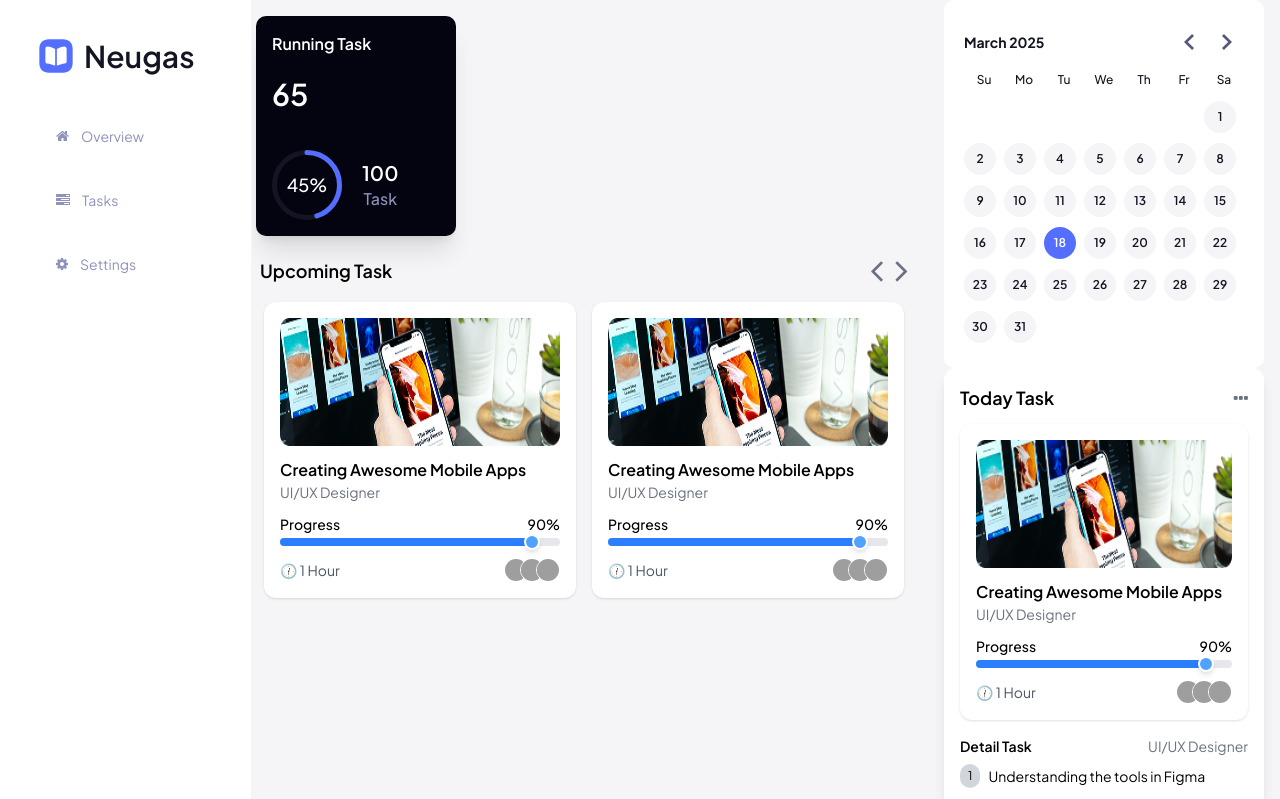
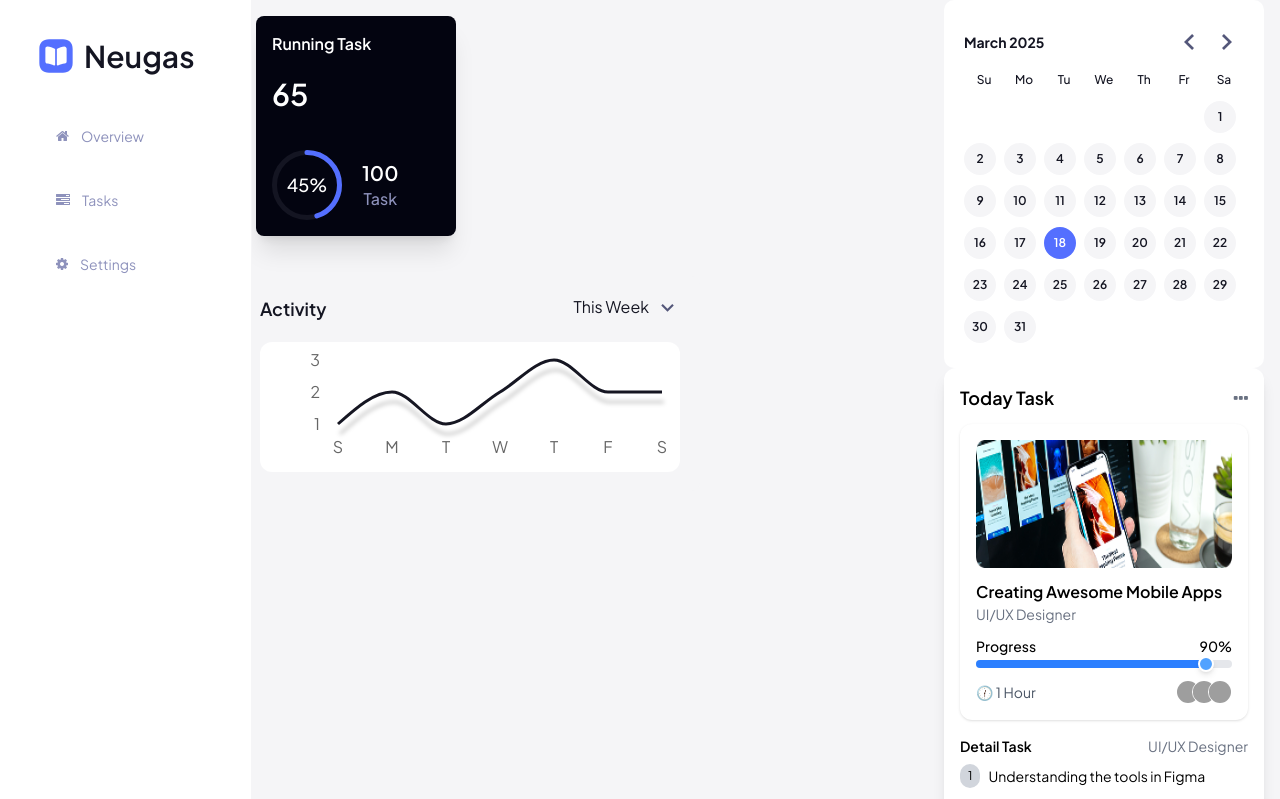
Before and after one commit to Evans-Asiedu/task-management, a React (Vite) app: page / in a window 1280 px wide. Shown: the top 799 px of the page. Built offline with nearby package versions, Linux system fonts and the light colour scheme; grey boxes are pictures that could not be loaded.

Commit message:
Adds Activity Tracker Comp

```diff
--- a/package.json
+++ b/package.json
@@ -14,7 +14,9 @@
     "font-awesome": "^4.7.0",
     "react": "^19.0.0",
     "react-day-picker": "^9.6.1",
-    "react-dom": "^19.0.0"
+    "react-dom": "^19.0.0",
+    "react-icons": "^5.5.0",
+    "recharts": "^2.15.1"
   },
   "devDependencies": {
     "@eslint/js": "^9.21.0",
--- a/src/App.jsx
+++ b/src/App.jsx
@@ -1,11 +1,12 @@
 import { data } from "src/data";
-import { useState } from "react";
 import RunningTask from "components/RunningTask";
 import { Calendar } from "components/Calendar";
 
 import TodayTask from "components/TodayTask";
 import SideMenu from "components/SideMenu";
 import UpcomingTask from "./components/UpcomingTask";
+import ActivityTracker from "./components/ActivityTracker";
+//import ActivityTrackerDefaultToolkit from "./components/ActivityTrackerDefaultToolkit";
 
 function App() {
   return (
@@ -14,10 +15,16 @@ function App() {
         <div className="flex flex-col lg:flex-row gap-0">
           <div className="w-full lg:w-270/1440 bg-white">
             <SideMenu />
+
           </div>
           <div className="w-full bg-light-gray">
-            <RunningTask />
-            <UpcomingTask />
+            <div className="flex gap-2 flex-wrap">
+              <RunningTask />
+              <ActivityTracker />
+              {/* <ActivityTrackerDefaultToolkit /> */}
+            </div>
+
+            {/* <UpcomingTask /> */}
           </div>
           <div className="w-full lg:w-436/1440 mx-4">
             <Calendar />
--- /dev/null
+++ b/src/components/ActivityTracker.jsx
@@ -0,0 +1,121 @@
+import React, { useState, useRef, useEffect } from "react";
+import { LineChart, Line, XAxis, YAxis, Tooltip, ResponsiveContainer } from "recharts";
+import { MdKeyboardArrowDown } from "react-icons/md";
+
+const data = [
+  { day: "S", tasks: 1 },
+  { day: "M", tasks: 2 },
+  { day: "T", tasks: 1 },
+  { day: "W", tasks: 2 },
+  { day: "T", tasks: 3 },
+  { day: "F", tasks: 2 },
+  { day: "S", tasks: 2 },
+];
+
+// Custom Tooltip Component
+const CustomTooltip = ({ active, payload }) => {
+  if (active && payload && payload.length) {
+    return (
+      <div className=" w-[65px] bg-secondary-500 py-1 px-2 rounded-lg relative ">
+        <p className="text-primary-0 ">
+          {payload[0].value} Task
+        </p>
+        <div className="w-[20px] h-[20px] absolute left-6 top-4 rotate-45 -z-10 bg-secondary-500"></div>
+      </div>
+    );
+  }
+
+  return null;
+};
+
+const ActivityTracker = () => {
+
+  const [tooltipPosition, setTooltipPosition] = useState({ x: 0, y: 0 });
+  const [xAxisInterval, setXAxisInterval] = useState(0); // Control Y-axis interval
+  const chartContainerRef = useRef(null);
+
+  // Track chart container width and adjust Y-axis interval
+  useEffect(() => {
+    const handleResize = () => {
+      if (chartContainerRef.current) {
+        const width = chartContainerRef.current.offsetWidth;
+
+        // Adjust interval based on width
+        if (width < 400) {
+          setXAxisInterval(1); // Show fewer ticks on small devices
+        } else {
+          setXAxisInterval(0); // Show all ticks on larger devices
+        }
+      }
+    };
+
+    // Initial check
+    handleResize();
+
+    // Add resize event listener
+    window.addEventListener("resize", handleResize);
+
+    // Cleanup
+    return () => window.removeEventListener("resize", handleResize);
+  }, []);
+
+  return (
+
+    <>
+      <div className="mt-4  w-[330px] h-[215px] md:w-[460px] md:h-[215px] bg-[#F5F5F7] flex flex-col justify-evenly  items-center rounded-lg"
+        ref={chartContainerRef}
+      >
+        <div className="w-[290px] md:min-w-[420px] flex justify-between">
+          <h2 className="text-lg font-semibold text-secondary-500 ">Activity</h2>
+          <div className="flex items-start  justify-center gap-1.5  ">
+            <p className="text-secondary-500 ">This Week</p><MdKeyboardArrowDown size={25} className="text-secondary-400 " />
+          </div>
+        </div>
+        <div className="p-2 w-[290px] md:min-w-[420px] h-[130px] bg-primary-0 rounded-xl">
+          <ResponsiveContainer width="100%" height="100%">
+            <LineChart data={data} width={500} height={300} margin={{ top: 10, right: 10 }}
+
+              onMouseMove={(e) => {
+                if (e.activePayload && e.activePayload.length) {
+                  const { chartX, chartY } = e;
+                  setTooltipPosition({
+                    x: chartX - 36, // Centering tooltip horizontally
+                    y: chartY - 60, // Positioning slightly above the dot
+                  });
+                }
+              }}
+            >
+              {/* Define an SVG filter for the shadow */}
+              <defs>
+                <filter id="lineShadow" x="-50%" y="-50%" width="200%" height="200%">
+                  <feDropShadow dx="2" dy="10" stdDeviation="2" floodColor="rgba(0, 0, 0, 0.2)" />
+                </filter>
+              </defs>
+
+              <XAxis dataKey="day" interval={xAxisInterval} axisLine={false} tickLine={false} padding={{ left: 10 }} />
+              <YAxis tickCount={4} interval={0} domain={[1, 'dataMax']} allowDecimals={false} axisLine={false} tickLine={false} padding={
+                { bottom: 10 }} />
+              <Tooltip content={<CustomTooltip />}
+                cursor={false}
+                position={tooltipPosition} // Set custom position
+                coordinate={{ x: tooltipPosition.x, y: tooltipPosition.y }}
+              /> {/* Use custom tooltip */}
+
+              <Line type="monotone" dataKey="tasks" stroke={"var(--color-secondary-500)"}
+                strokeWidth={3}
+                dot={false}
+                activeDot={{ r: 6, fill: "var(--color-primary-0)", stroke: "var(--color-primary-500)", strokeWidth: 3 }}
+                filter="url(#lineShadow)" // Apply the shadow filter
+              />
+            </LineChart>
+          </ResponsiveContainer>
+        </div>
+      </div>
+    </>
+  );
+};
+
+
+
+
+export default ActivityTracker;
--- /dev/null
+++ b/src/components/ActivityTrackerDefaultToolkit.jsx
@@ -0,0 +1,108 @@
+import React, { useState, useRef, useEffect } from "react";
+import { LineChart, Line, XAxis, YAxis, Tooltip, ResponsiveContainer } from "recharts";
+import { MdKeyboardArrowDown } from "react-icons/md";
+
+const data = [
+  { day: "S", tasks: 1 },
+  { day: "M", tasks: 2 },
+  { day: "T", tasks: 1 },
+  { day: "W", tasks: 2 },
+  { day: "T", tasks: 3 },
+  { day: "F", tasks: 2 },
+  { day: "S", tasks: 2 },
+];
+
+// Custom Tooltip Component
+const CustomTooltip = ({ active, payload }) => {
+  if (active && payload && payload.length) {
+    return (
+      <div className=" w-[65px] bg-secondary-500 py-1 px-2 rounded-lg relative ">
+        <p className="text-primary-0 ">
+          {payload[0].value} Task
+        </p>
+        <div className="w-[20px] h-[20px] absolute left-6 top-4 rotate-45 -z-10 bg-secondary-500"></div>
+      </div>
+    );
+  }
+
+  return null;
+};
+
+const ActivityTrackerDefaultToolkit = () => {
+  const [xAxisInterval, setXAxisInterval] = useState(0); // Control Y-axis interval
+  const chartContainerRef = useRef(null);
+
+  // Track chart container width and adjust Y-axis interval
+  useEffect(() => {
+    const handleResize = () => {
+      if (chartContainerRef.current) {
+        const width = chartContainerRef.current.offsetWidth;
+        // Adjust interval based on width
+        if (width < 400) {
+          setXAxisInterval(1); // Show fewer ticks on small devices
+        } else {
+          setXAxisInterval(0); // Show all ticks on larger devices
+        }
+      }
+    };
+
+    // Initial check
+    handleResize();
+
+    // Add resize event listener
+    window.addEventListener("resize", handleResize);
+
+    // Cleanup
+    return () => window.removeEventListener("resize", handleResize);
+  }, []);
+
+  return (
+
+    <>
+      <div className="mt-4  w-[330px] h-[215px] md:w-[460px] md:h-[215px] bg-[#F5F5F7] flex flex-col justify-evenly  items-center rounded-lg"
+        ref={chartContainerRef}
+      >
+        <div className="w-[290px] md:min-w-[420px] flex justify-between">
+          <h2 className="text-lg font-semibold text-secondary-500 ">Activity</h2>
+          <div className="flex items-start  justify-center ">
+            <p className="text-secondary-500 ">This Week</p><MdKeyboardArrowDown size={25} className="text-secondary-400 " />
+          </div>
+        </div>
+        <div className="p-2 w-[290px] md:min-w-[420px] h-[130px] bg-primary-0 rounded-xl">
+          <ResponsiveContainer width="100%" height="100%">
+            <LineChart data={data} width={500} height={300} margin={{ top: 10, right: 10 }} padding={{ left: -20 }}
+
+            >
+              {/* Define an SVG filter for the shadow */}
+              <defs>
+                <filter id="lineShadow" x="-50%" y="-50%" width="200%" height="200%">
+                  <feDropShadow dx="2" dy="10" stdDeviation="2" floodColor="rgba(0, 0, 0, 0.2)" />
+                </filter>
+              </defs>
+
+              <XAxis dataKey="day" interval={xAxisInterval} axisLine={false} tickLine={false} padding={{ left: 10 }} />
+              <YAxis tickCount={4} interval={0} domain={[1, 'dataMax']} allowDecimals={false} axisLine={false} tickLine={false} padding={
+                { bottom: 10 }} />
+              <Tooltip content={<CustomTooltip />}
+                cursor={false}
+              /> {/* Use custom tooltip */}
+
+              <Line type="monotone" dataKey="tasks" stroke={"var(--color-secondary-500)"}
+                strokeWidth={3}
+
+                dot={false}
+                activeDot={{ r: 6, fill: "var(--color-primary-0)", stroke: "var(--color-primary-500)", strokeWidth: 3 }}
+                filter="url(#lineShadow)" // Apply the shadow filter
+              />
+            </LineChart>
+          </ResponsiveContainer>
+        </div>
+      </div>
+    </>
+  );
+};
+
+
+
+
+export default ActivityTrackerDefaultToolkit;
--- a/src/components/RunningTask.jsx
+++ b/src/components/RunningTask.jsx
@@ -9,7 +9,7 @@ const RunningTask = () => {
   const circumference = 2 * Math.PI * radius;
   const offset = circumference - (progress / 100) * circumference;
   return (
-    <div className='m-4 w-[327px] h-[124px] sm:w-[200px] sm:h-[220px] flex sm:flex-col justify-between shadow-xl p-4 bg-secondary-900 text-white rounded-[10px] transition duration-500' >
+    <div className='m-4 w-[327px] h-[124px] sm:w-[200px] sm:h-[220px] flex sm:flex-col justify-between shadow-xl p-4 bg-secondary-900 text-white rounded-lg transition duration-500' >
 
       <div className='flex flex-col gap-5'>
         <h2 className='text-base font-semibold text-primary-0 '>Running Task</h2>
```
Also changed, not shown: 1 other file (tests, documents, lock files or other folders).
